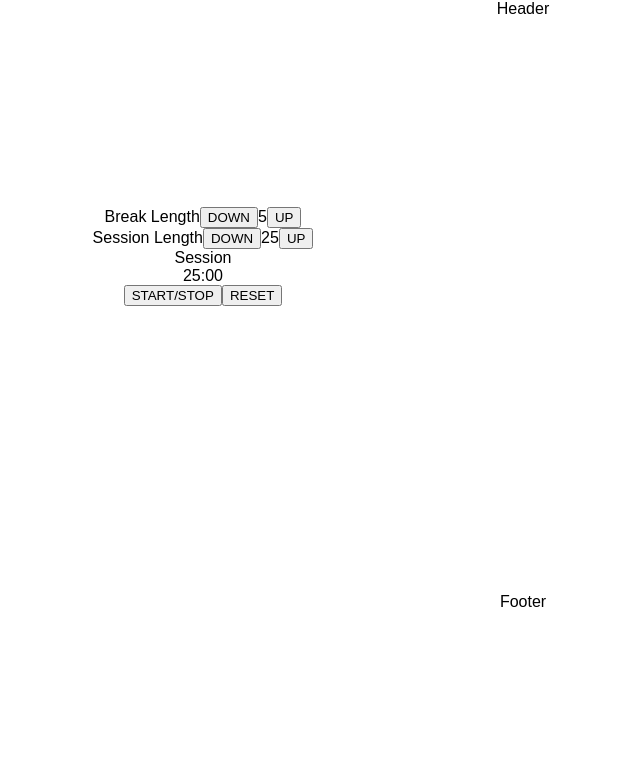
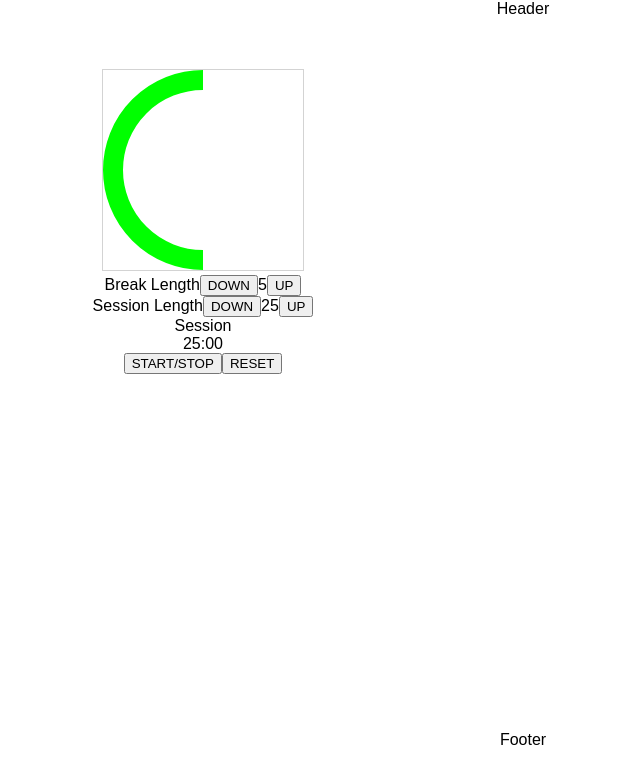
Before and after one commit to brimarq/fcc-pomodoro-clock, a React (Create React App) app: page / in a window 1280 px wide. Shown: the top 784 px of the page, without its empty margins (117-757 px from the left). Built offline with nearby package versions, Linux system fonts and the light colour scheme.

Commit message:
Initial canvas with arc

```diff
--- a/src/App.css
+++ b/src/App.css
@@ -27,3 +27,7 @@
 .App-footer {
   grid-area: footer;
 }
+
+canvas {
+  z-index: -100;
+}
--- a/src/App.js
+++ b/src/App.js
@@ -55,9 +55,36 @@ class PomodoroClock extends Component {
     super(props);
     this.state = defaultClockState;
     this.audioElement = React.createRef();
+    this.canvas = React.createRef();
     this.handleClick = this.handleClick.bind(this);
+    this.drawArc = this.drawArc.bind(this);
   }
 
+  // 0 deg is at right, and deg increase clockwise
+  drawArc(startAngleDeg, endAngleDeg) {
+    const toRadians = Math.PI / 180;
+    const startAngle = startAngleDeg * toRadians;
+    const endAngle = endAngleDeg * toRadians;
+    const canvas = this.canvas.current;
+    const ctx = canvas.getContext("2d");
+    // radius as half of height
+    let radius = canvas.height / 2;
+    // center x and y coordinates
+    ctx.translate(radius, radius);
+    // shrink radius to fit circle in canvas
+    radius = radius * 0.90;
+    ctx.beginPath();
+    // arc(x, y, radius, startAngle(in radians), endAngle(in radians) [counterClockwise])
+    ctx.arc(0, 0, radius, startAngle, endAngle);
+    // ctx.rotate(5 * Math.PI/180);
+    ctx.strokeStyle="lime";
+    ctx.lineWidth=20;
+    ctx.stroke();
+  };
+
+  componentDidMount() {
+    this.drawArc(90, 270);
+  }
 
   handleClick(e) {
     const eleId = e.target.id;
@@ -72,6 +99,22 @@ class PomodoroClock extends Component {
       const mmss = padZero(minutes) + ':' + padZero(seconds);
       this.setState({timeLeft: mmss});
     };
+
+    // const drawArc = () => {
+    //   const canvas = this.canvas.current;
+    //   const ctx = canvas.getContext("2d");
+    //   let radius = canvas.height / 2;
+    //   ctx.translate(radius, radius);
+    //   radius = radius * 0.90;
+    //   ctx.beginPath();
+    //   // arc(x, y, radius, startAngle, endAngle [counterClockwise])
+    //   ctx.arc(0, 0, radius, 0, 1.5 * Math.PI);
+    //   ctx.rotate(5 * Math.PI/180);
+    //   ctx.strokeStyle="lime";
+    //   ctx.lineWidth=20;
+    //   ctx.stroke();
+    // };
+
 
     // HANDLER FOR BREAK/SESSION SETTINGS
     if (eleId.includes('-increment') || eleId.includes('-decrement')) {
@@ -163,8 +206,10 @@ class PomodoroClock extends Component {
   } // END handleClick()
 
   render() {
+
     return(
       <div id="pomodoro-clock">
+        <canvas id="canvas" width="200" height="200" style={{border: "1px solid #d3d3d3", backgroundColor: "rgba(0, 0, 0, 0)"}} ref={this.canvas}></canvas>
         <BreakSetting
           handleClick={this.handleClick}
           breakLength={this.state.breakLength}
@@ -179,6 +224,7 @@ class PomodoroClock extends Component {
           timeLeft={this.state.timeLeft}
         />
         <audio id="beep" src="https://freesound.org/data/previews/250/250629_4486188-lq.mp3" type="audio/mpeg" ref={this.audioElement}></audio>
+
       </div>
     );
   }
```
